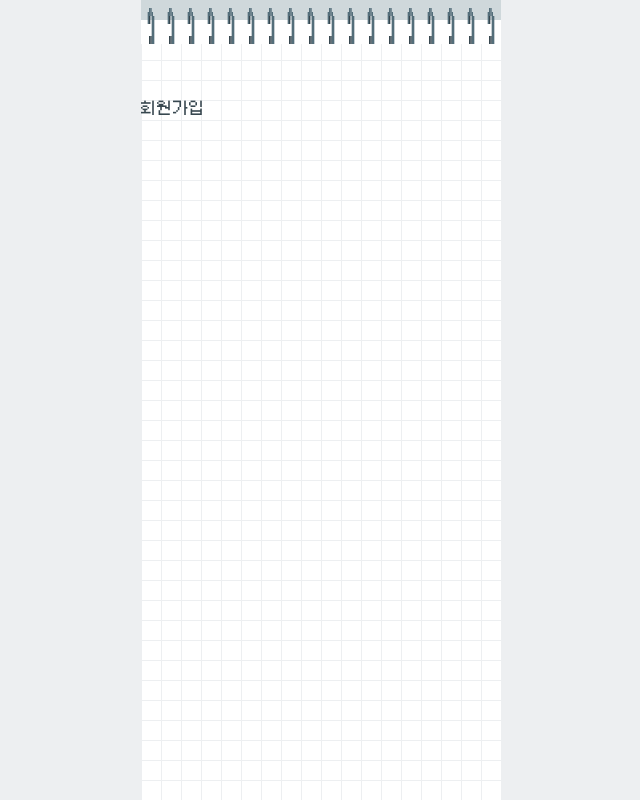
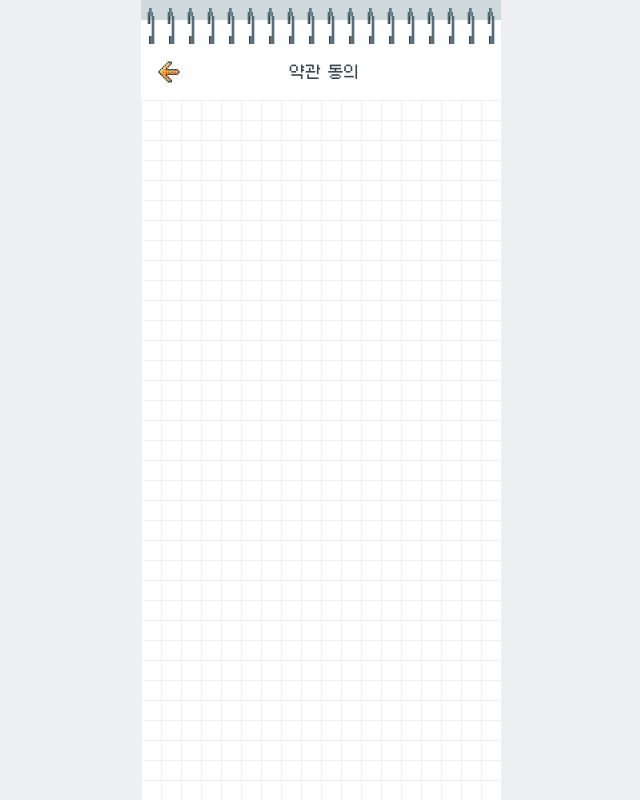
Before and after one commit to bside-4team/4team-client, a Next.js app: page /sign-up in a window 1280 px wide. Shown: the whole page, without its empty margins (319-959 px from the left). Built offline with nearby package versions, Linux system fonts and the light colour scheme.

Commit message:
[KB-83] feat : funnel 추가 및 Header 완성

```diff
--- a/src/app/sign-up/components/sign-up-component/index.tsx
+++ b/src/app/sign-up/components/sign-up-component/index.tsx
@@ -1,7 +1,18 @@
+'use client';
+
+import useFunnel from '@/hooks/useFunnel';
+import Terms from '../terms';
+
 export default function SignUpComponent() {
+  const [Funnel, setStep] = useFunnel(['terms'], 'terms');
+
   return (
     <>
-      <div>회원가입</div>
+      <Funnel>
+        <Funnel.Step name="terms">
+          <Terms />
+        </Funnel.Step>
+      </Funnel>
     </>
   );
 }
--- /dev/null
+++ b/src/app/sign-up/components/terms/index.tsx
@@ -0,0 +1,9 @@
+import CHeader from '@/components/c-header';
+
+export default function Terms() {
+  return (
+    <>
+      <CHeader title="약관 동의" isBackBtn />
+    </>
+  );
+}
```
